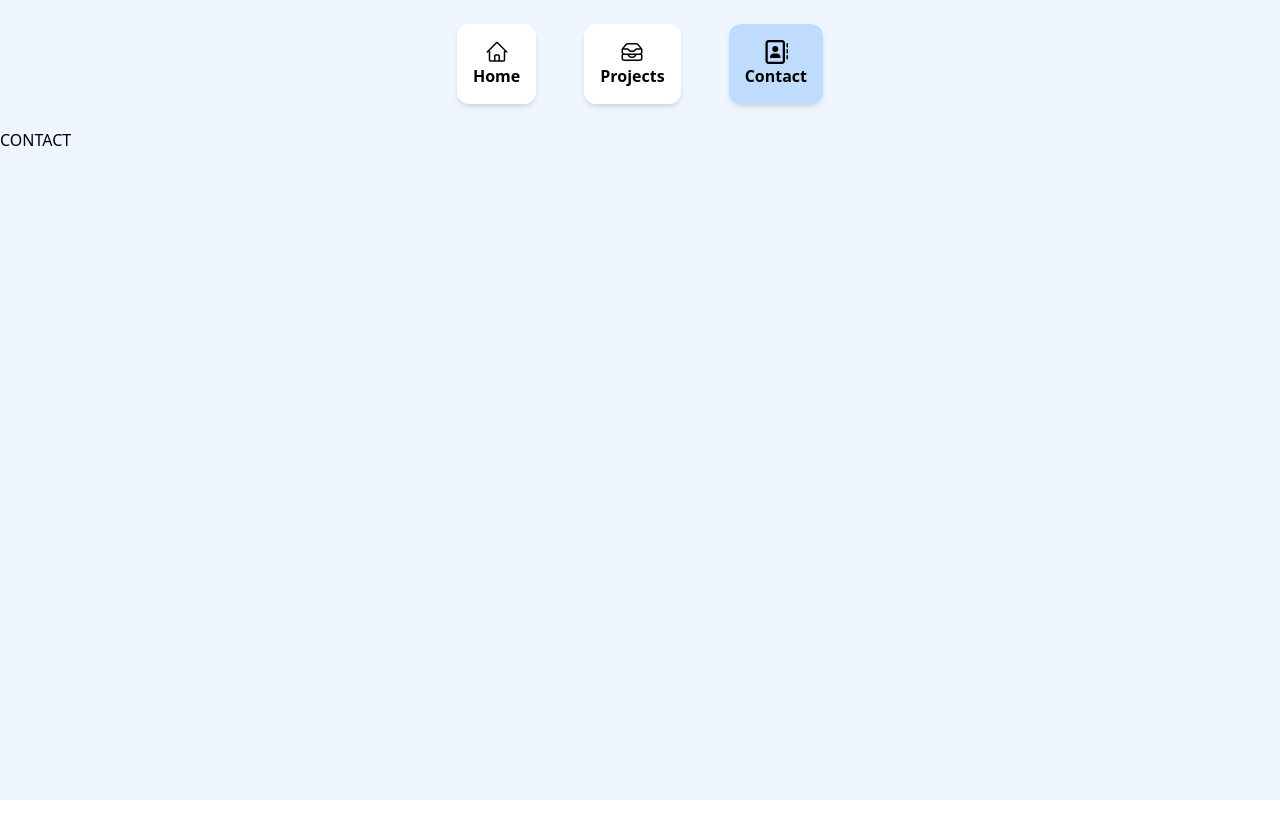
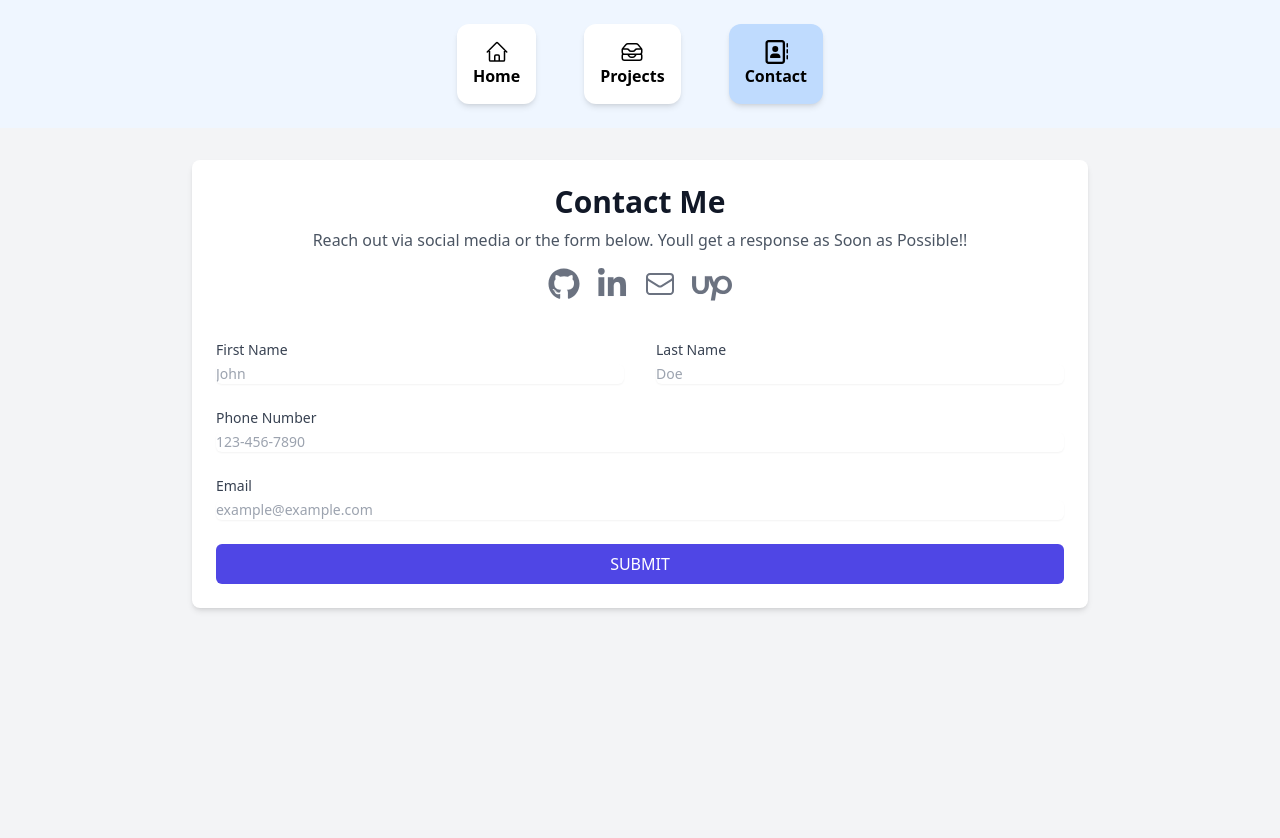
Before and after one commit to Shubhashish-Chakraborty/portfolio, a React (Vite) app: page /contact in a window 1280 px wide. Shown: the top 838 px of the page. Before the commit the page ends 800 px from the top, so only its background shows below. Built offline with nearby package versions, Linux system fonts and the light colour scheme.

Commit message:
majorly done

```diff
--- /dev/null
+++ b/src/icons/others/Mail.tsx
@@ -0,0 +1,8 @@
+export const Mail = () => {
+    return (
+        <svg xmlns="http://www.w3.org/2000/svg" fill="none" viewBox="0 0 24 24" stroke-width="1.5" stroke="currentColor" className="size-8 hover:text-red-500 transition-all duration-500 hover:-translate-y-2">
+            <path stroke-linecap="round" stroke-linejoin="round" d="M21.75 6.75v10.5a2.25 2.25 0 0 1-2.25 2.25h-15a2.25 2.25 0 0 1-2.25-2.25V6.75m19.5 0A2.25 2.25 0 0 0 19.5 4.5h-15a2.25 2.25 0 0 0-2.25 2.25m19.5 0v.243a2.25 2.25 0 0 1-1.07 1.916l-7.5 4.615a2.25 2.25 0 0 1-2.36 0L3.32 8.91a2.25 2.25 0 0 1-1.07-1.916V6.75" />
+        </svg>
+
+    )
+}
--- a/src/pages/Contact.tsx
+++ b/src/pages/Contact.tsx
@@ -1,7 +1,133 @@
+import React, { useState } from 'react';
+import { Github } from '../icons/SocialIcons/Github';
+import { Upwork } from '../icons/SocialIcons/Upwork';
+import { Linkedin } from '../icons/SocialIcons/Linkedin';
+import { Mail } from '../icons/others/Mail';
+
 export const Contact = () => {
+    const [formData, setFormData] = useState({
+        firstName: '',
+        lastName: '',
+        phoneNumber: '',
+        email: '',
+    });
+
+    const handleChange = (e: React.ChangeEvent<HTMLInputElement>) => {
+        const { name, value } = e.target;
+        setFormData({ ...formData, [name]: value });
+    };
+
+    const handleSubmit = (e: React.FormEvent) => {
+        e.preventDefault();
+        // Add your backend POST request logic here
+        console.log(formData);
+    };
+
     return (
-        <>
-            CONTACT
-        </>
-    )
-}
+        <div className="min-h-screen bg-gray-100 px-4 py-8 sm:px-6 lg:px-8">
+            <div className="mx-auto max-w-4xl bg-white p-6 rounded-lg shadow-md">
+                {/* Social Media Handles Section */}
+                <div className="text-center mb-8">
+                    <h2 className="text-3xl font-bold text-gray-900">Contact Me</h2>
+                    <p className="mt-2 text-gray-600">Reach out via social media or the form below. Youll get a response as Soon as Possible!!</p>
+                    <div className="mt-4 flex justify-center gap-4">
+                        {/* Placeholder for Social Media Icons */}
+                        <a href="https://github.com/Shubhashish-Chakraborty" target='_blank' className="text-gray-500">
+                            <Github/>
+                        </a>
+                        <a href="https://www.linkedin.com/in/Shubhashish-Chakraborty/" className="text-gray-500">
+                            <Linkedin/>
+                        </a>
+                        <a href="#" className="text-gray-500">
+                            <Mail/>
+                        </a>
+                        <a href="#" className="text-gray-500">
+                            <Upwork/>
+                        </a>
+                    </div>
+                </div>
+
+                {/* Contact Form Section */}
+                <form onSubmit={handleSubmit} className="grid grid-cols-1 gap-y-6 sm:grid-cols-2 sm:gap-x-8">
+                    {/* First Name */}
+                    <div>
+                        <label htmlFor="firstName" className="block text-sm font-medium text-gray-700">
+                            First Name
+                        </label>
+                        <input
+                            type="text"
+                            name="firstName"
+                            id="firstName"
+                            value={formData.firstName}
+                            onChange={handleChange}
+                            required
+                            className="mt-1 block w-full rounded-md border-gray-300 shadow-sm focus:border-indigo-500 focus:ring-indigo-500 sm:text-sm"
+                            placeholder="John"
+                        />
+                    </div>
+
+                    {/* Last Name */}
+                    <div>
+                        <label htmlFor="lastName" className="block text-sm font-medium text-gray-700">
+                            Last Name
+                        </label>
+                        <input
+                            type="text"
+                            name="lastName"
+                            id="lastName"
+                            value={formData.lastName}
+                            onChange={handleChange}
+                            required
+                            className="mt-1 block w-full rounded-md border-gray-300 shadow-sm focus:border-indigo-500 focus:ring-indigo-500 sm:text-sm"
+                            placeholder="Doe"
+                        />
+                    </div>
+
+                    {/* Phone Number */}
+                    <div className="sm:col-span-2">
+                        <label htmlFor="phoneNumber" className="block text-sm font-medium text-gray-700">
+                            Phone Number
+                        </label>
+                        <input
+                            type="text"
+                            name="phoneNumber"
+                            id="phoneNumber"
+                            value={formData.phoneNumber}
+                            onChange={handleChange}
+                            required
+                            className="mt-1 block w-full rounded-md border-gray-300 shadow-sm focus:border-indigo-500 focus:ring-indigo-500 sm:text-sm"
+                            placeholder="123-456-7890"
+                        />
+                    </div>
+
+                    {/* Email */}
+                    <div className="sm:col-span-2">
+                        <label htmlFor="email" className="block text-sm font-medium text-gray-700">
+                            Email
+                        </label>
+                        <input
+                            type="email"
+                            name="email"
+                            id="email"
+                            value={formData.email}
+                            onChange={handleChange}
+                            required
+                            className="mt-1 block w-full rounded-md border-gray-300 shadow-sm focus:border-indigo-500 focus:ring-indigo-500 sm:text-sm"
+                            placeholder="example@example.com"
+                        />
+                    </div>
+
+                    {/* Submit Button */}
+                    <div className="sm:col-span-2">
+                        <button
+                            type="submit"
+                            className="w-full rounded-md bg-indigo-600 px-4 py-2 text-white font-medium hover:bg-indigo-500 focus:outline-none focus:ring-2 focus:ring-indigo-500 focus:ring-offset-2"
+                        >
+                            SUBMIT
+                        </button>
+                    </div>
+                </form>
+            </div>
+        </div>
+    );
+};
--- a/src/pages/Home.tsx
+++ b/src/pages/Home.tsx
@@ -1,8 +1,11 @@
 import { Github } from "../icons/SocialIcons/Github";
 import { Linkedin } from "../icons/SocialIcons/Linkedin";
 import { Upwork } from "../icons/SocialIcons/Upwork";
+import { useNavigate } from "react-router-dom";
 
 export const Home = () => {
+  const navigate = useNavigate();
+
   return (
     <div className="flex flex-col md:flex-row justify-around items-center px-4 py-8 md:py-16">
       <div className="text-center md:text-left md:max-w-lg">
@@ -45,7 +48,9 @@ export const Home = () => {
         </div>
 
         <div className="mt-6">
-          <button className="bg-custom-2 px-4 py-2 text-white font-bold rounded-xl shadow-lg hover:-translate-y-2 transition-all duration-500 shadow-cyan-300">
+          <button onClick={() => {
+            navigate("contact")
+          }} className="bg-custom-2 px-4 py-2 text-white font-bold rounded-xl shadow-lg hover:-translate-y-2 transition-all duration-500 shadow-cyan-300">
             Contact Me
           </button>
         </div>
```
